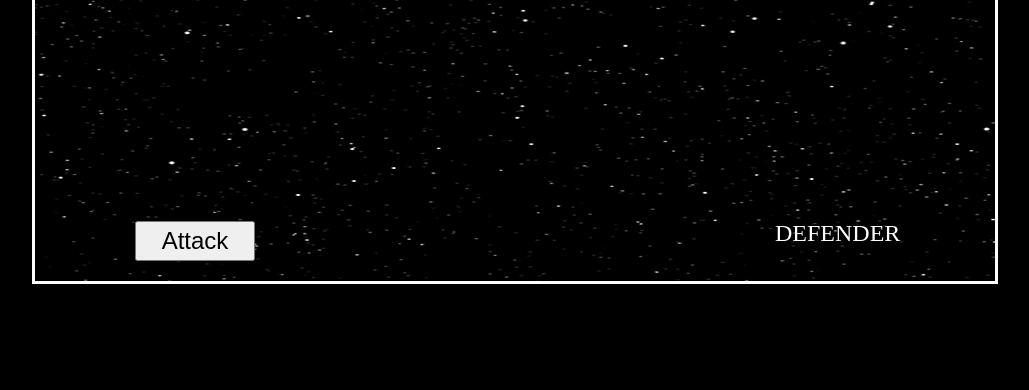
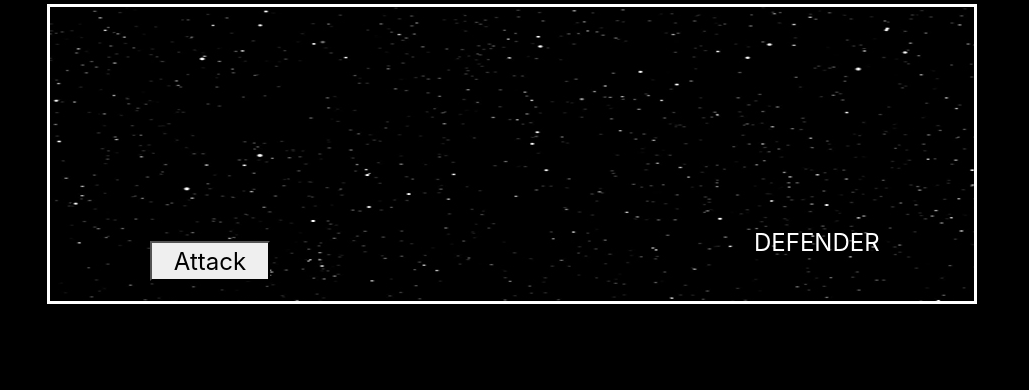
Before and after one commit to kozachukalex/unit-4-game-RPG, a plain HTML site: page index.html in a window 1280 px wide. Shown: the part 410-800 px from the top of the page, without its empty margins (128-1157 px from the left). Drawn offline with nearby package versions, Linux system fonts and the light colour scheme.

Commit message:
minor css changes

```diff
--- a/assets/css/style.css
+++ b/assets/css/style.css
@@ -1,8 +1,13 @@
 html {
+    margin: 0;
+    padding: 0;
+    position: relative;
     box-sizing: border-box;
+
+}
+
+body{
     background-color: black;
-    background-repeat: no-repeat;
-    background-size: cover;
     color: #fff;
 }
 
--- a/index.html
+++ b/index.html
@@ -7,7 +7,9 @@
     <meta http-equiv="X-UA-Compatible" content="ie=edge">
     <title> Star Wars RPG </title>
 
-    <link rel="stylesheet" href="assets/css/reset.css">
+
+    <link rel="stylesheet" href="https://stackpath.bootstrapcdn.com/bootstrap/4.1.1/css/bootstrap.min.css" integrity="sha384-WskhaSGFgHYWDcbwN70/dfYBj47jz9qbsMId/iRN3ewGhXQFZCSftd1LZCfmhktB"
+    crossorigin="anonymous">
     <link rel="stylesheet" href="assets/css/style.css">
 
     <script src="https://cdnjs.cloudflare.com/ajax/libs/jquery/3.2.1/jquery.min.js"></script>
```
